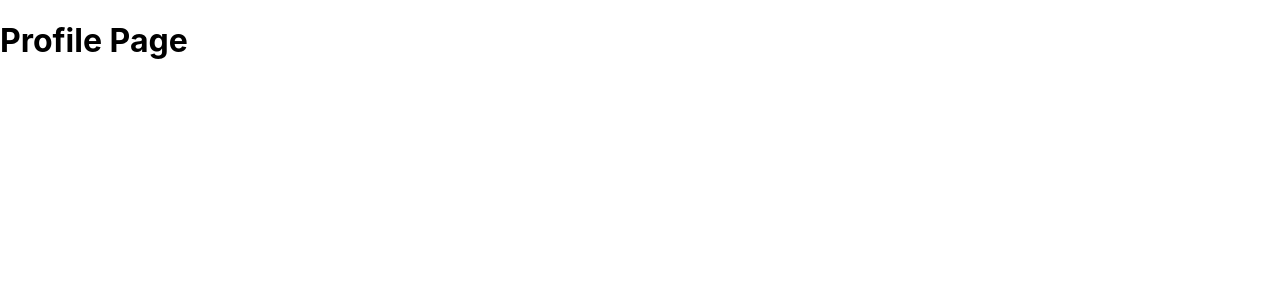
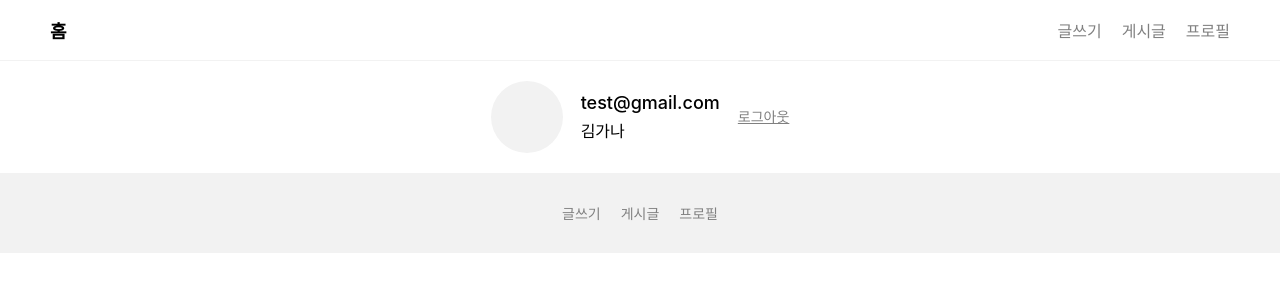
Before and after one commit to tmdeksdl/blog-app, a React (Create React App) app: page /profile in a window 1280 px wide. Shown: the top 300 px of the page. Built offline with nearby package versions, Linux system fonts and the light colour scheme.

Commit message:
Feat: 프로필 컴포넌트 추가 및 CSS

```diff
--- /dev/null
+++ b/src/components/Profile.tsx
@@ -0,0 +1,20 @@
+import { Link } from 'react-router-dom';
+
+export default function Profile() {
+  return (
+    <>
+      <div className="profile_box">
+        <div className="flex_box-lg">
+          <div className="profile_image"></div>
+          <div>
+            <div className="profile_email">test@gmail.com</div>
+            <div className="profile_name">김가나</div>
+          </div>
+        </div>
+        <Link to="/" className="profile_logout">
+          로그아웃
+        </Link>
+      </div>
+    </>
+  );
+}
--- a/src/index.css
+++ b/src/index.css
@@ -163,3 +163,49 @@ footer a:hover {
 .post_detail .post_text {
   padding: 20px 0px;
 }
+
+/* profile */
+
+.profile_box {
+  display: flex;
+  gap: 18px;
+  align-items: center;
+  font-size: 18px;
+  margin: 0 auto;
+  max-width: 600px;
+  text-align: left;
+  line-height: 24px;
+  justify-content: center;
+  padding: 20px;
+}
+
+.flex_box-lg {
+  display: flex;
+  gap: 18px;
+  align-items: center;
+}
+
+.profile_image {
+  width: 72px;
+  height: 72px;
+  background-color: #f2f2f2;
+  border-radius: 50%;
+}
+
+.profile_name {
+  font-size: 16px;
+  padding-top: 4px;
+}
+.profile_email {
+  font-weight: 500;
+}
+
+.profile_logout {
+  color: gray;
+  font-size: 14px;
+}
+
+.profile_logout:hover,
+.profile_logout:focus {
+  color: black;
+}
--- a/src/pages/profile/index.tsx
+++ b/src/pages/profile/index.tsx
@@ -1,3 +1,13 @@
+import Footer from '../../components/Footer';
+import Header from '../../components/Header';
+import Profile from '../../components/Profile';
+
 export default function ProfilePage() {
-  return <h1>Profile Page</h1>;
+  return (
+    <>
+      <Header />
+      <Profile />
+      <Footer />
+    </>
+  );
 }
```
